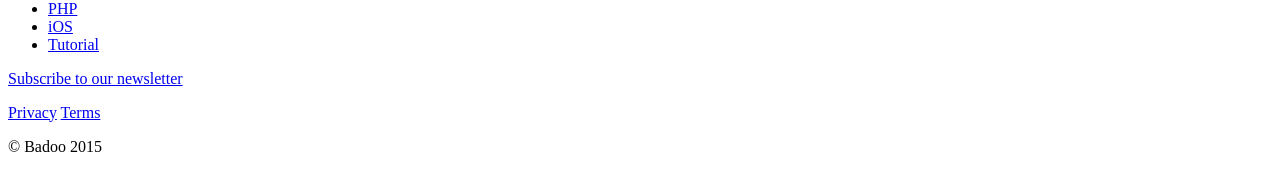
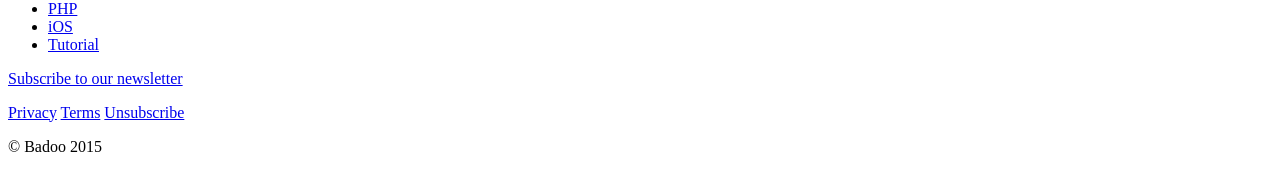
Before and after one commit to badoo/techblog, a Jekyll site: the page built from subscribe.html, in a window 1280 px wide. Shown: the part 903-1072 px from the top of the page. Built offline with Jekyll 4.4.1, drawn with Linux system fonts in a browser that asks for light colours; comment, search, counter and statistics services are not loaded.

Commit message:
Add a unsubscribe link to our blog

```diff
--- a/_layouts/default.html
+++ b/_layouts/default.html
@@ -101,6 +101,7 @@
             <p class="legal">
                 <a href="/privacy-policy.html">Privacy</a>
                 <a href="/terms-and-conditions.html">Terms</a>
+                <a href="http://badoo.us9.list-manage.com/unsubscribe?u=3a0c86d05c387877c15dd82c5&id=efd982ea92">Unsubscribe</a>
             </p>
             <p>&copy; Badoo {{ 'now' | date: "%Y" }}</p>
         </footer>
```
